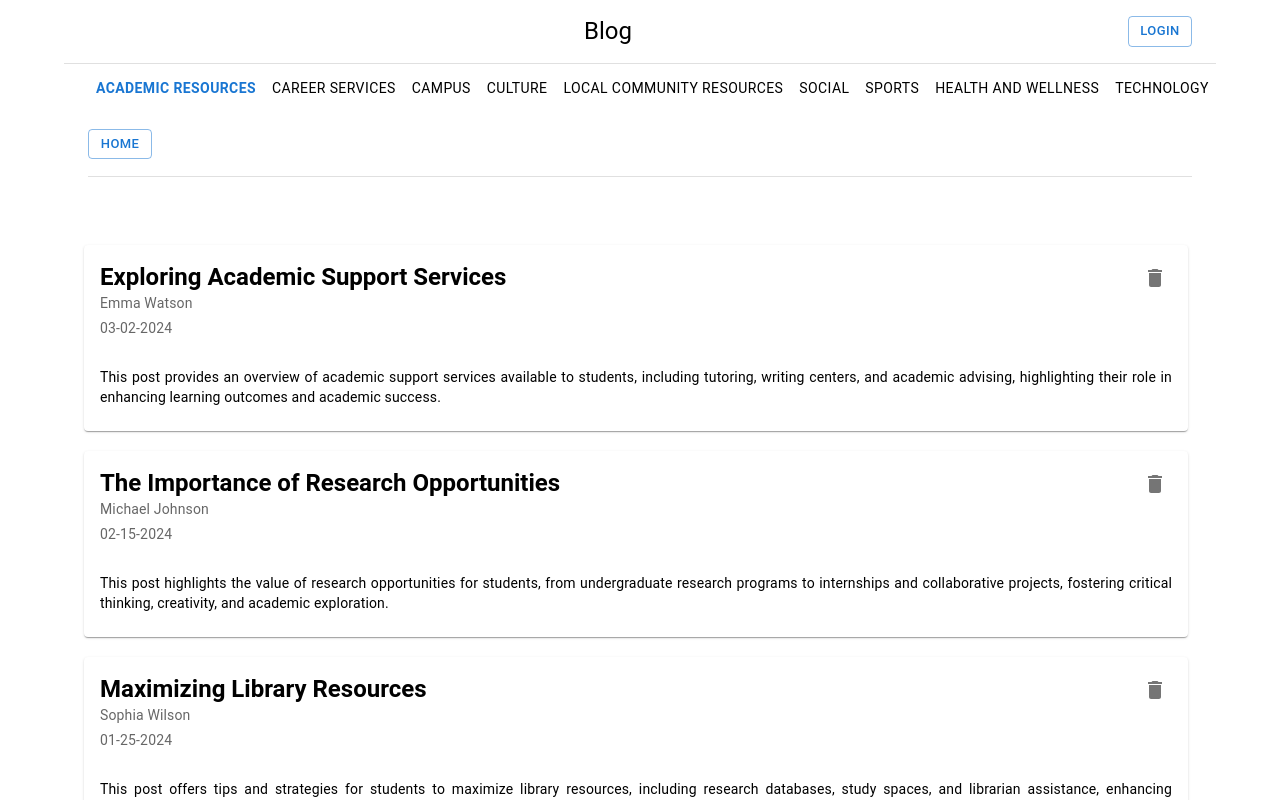
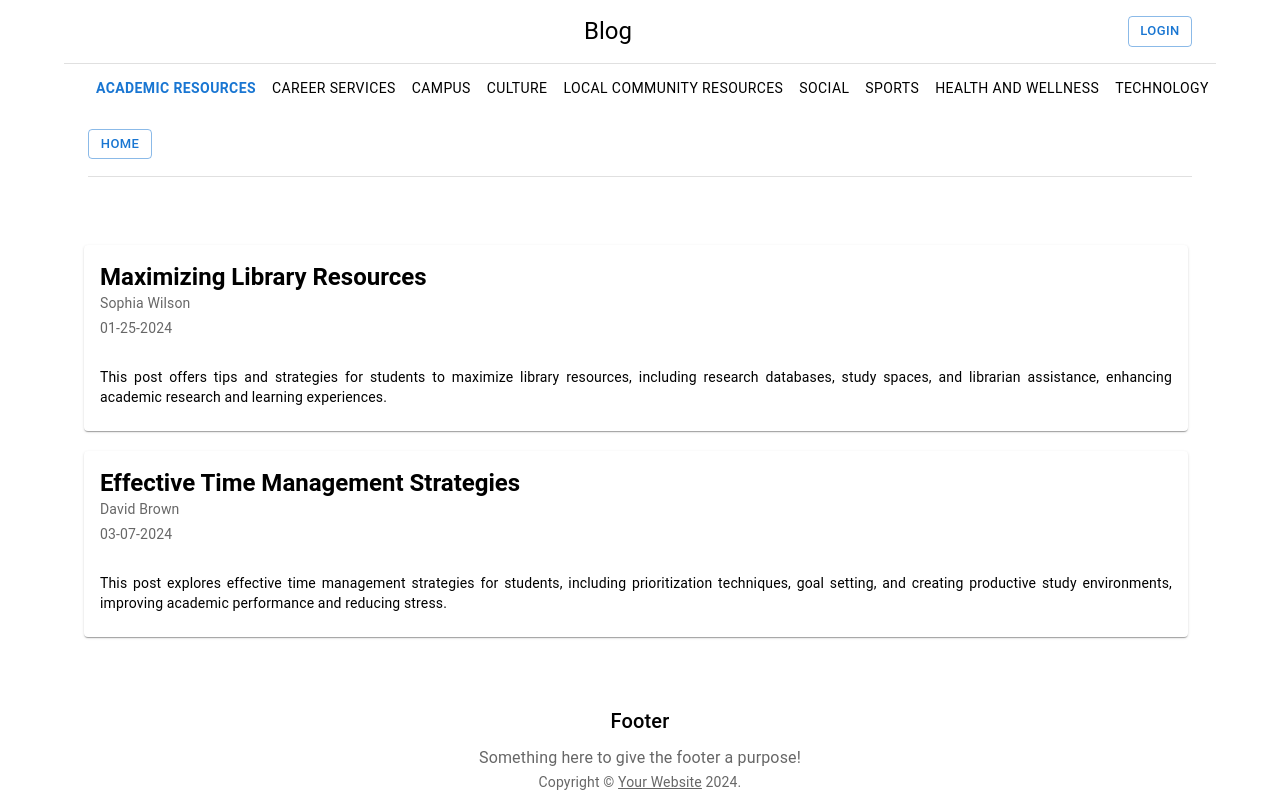
Before and after one commit to SaiReshma09/BloggingPlatform, a React (Create React App) app: page /content/23sd in a window 1280 px wide. Both pictures are taken after a click on the button "ACADEMIC RESOURCES". Shown: the top 800 px of the page. Built offline with nearby package versions, Linux system fonts and the light colour scheme.

Commit message:
moderator can delete

```diff
--- a/package.json
+++ b/package.json
@@ -12,6 +12,7 @@
     "@testing-library/jest-dom": "^5.17.0",
     "@testing-library/react": "^13.4.0",
     "@testing-library/user-event": "^13.5.0",
+    "json-server": "^1.0.0-alpha.23",
     "markdown-it": "^14.0.0",
     "markdown-to-jsx": "^7.3.2",
     "marked": "^12.0.0",
--- a/src/components/Content.js
+++ b/src/components/Content.js
@@ -40,6 +40,15 @@ const Content = () => {
     shortdescription: '',
     replies: []
   });
+
+  const user=localStorage.getItem('user');
+  var isuser = false;
+  if(user=='ytuig')
+  {
+    isuser=true;
+  } else{
+    isuser=false;
+  }
 
   useEffect(() => {
     // Find the post with the provided postId
@@ -119,13 +128,15 @@ const Content = () => {
             ...section,
             onClick: () => handleSectionClick(section.id),
           }))}
+          login={localStorage.getItem('login') === 'true'}
+          user={localStorage.getItem('user')}
           extra={
             <>
               <Button color="inherit" onClick={navigateHome}>Home</Button>
               <Button color="inherit" onClick={navigateToCreatePost}>Create</Button>
             </>
           }
-          showDeleteButton={true} // Pass showDeleteButton prop
+          showDeleteButton={isuser} // Pass showDeleteButton prop
           onDelete={handleDeletePost} // Pass onDelete prop with the delete function
         />
         <main>
--- a/src/components/ViewPostGrid.js
+++ b/src/components/ViewPostGrid.js
@@ -30,6 +30,7 @@ const ViewPostGrid = () => {
   const [deleteConfirmationOpen, setDeleteConfirmationOpen] = useState(false);
   const [deleteSuccess, setDeleteSuccess] = useState(false);
   const [postIdToDelete, setPostIdToDelete] = useState(null);
+  const user= localStorage.getItem('user')
 
   // Define sections state and setter
   const [sections, setSections] = useState([
@@ -108,7 +109,10 @@ const ViewPostGrid = () => {
           sections={sections.map((section) => ({
             ...section,
             onClick: () => handleSectionClick(section.id),
+
           }))}
+          login={localStorage.getItem('login') === 'true'}
+          user={localStorage.getItem('user')}
           extra={
             <>
               <Button color="inherit" onClick={navigateHome}>Home</Button>
@@ -138,9 +142,11 @@ const ViewPostGrid = () => {
                   </CardContent>
                 </Link>
                 <CardActions style={{ position: 'absolute', top: '5px', right: '5px' }}>
+                {user=='ytuig' ? (
                   <IconButton aria-label="delete" onClick={() => handleDelete(post.id)}>
-                    <DeleteIcon />
-                  </IconButton>
+                  <DeleteIcon />
+                </IconButton>
+                  ) : null}
                 </CardActions>
               </Card>
             ))
--- a/src/components/authentication/Login.js
+++ b/src/components/authentication/Login.js
@@ -45,14 +45,15 @@ function Login() {
     if(foundUser){
       if(foundUser.enabled){
 
-          if (username === 'moderator' && password === 'mpass') {
+          if (username === 'ytuig' && password === 'mpass') {
             // If correct, grant access and redirect to blog page
             localStorage.setItem('ytuig', 'moderator');
+            localStorage.setItem('user', 'ytuig');
             localStorage.setItem('login', true);
             navigate('/'); // Redirect to the blog page
           } else if (username === 'kpatel169' && password === 'spass') {
             // If correct, grant access and redirect to blog page
-            localStorage.setItem('user', 'student');
+            localStorage.setItem('user', 'kpatel169');
             localStorage.setItem('login', true);
             navigate('/'); // Redirect to the blog page
           } else {
--- a/src/data.json
+++ b/src/data.json
@@ -21,26 +21,6 @@
       "replies": [
         "The post is little small"
       ]
-    },
-    {
-      "id": "56yu",
-      "title": "Exploring Academic Support Services",
-      "topic": "academic-resources",
-      "content": "<h1 class=\"ql-align-justify\">Exploring Academic Support Services</h1><p class=\"ql-align-justify\"><br></p><p class=\"ql-align-justify\">Lorem ipsum dolor sit amet, consectetur adipiscing elit. Sed sit amet accumsan justo. Nullam euismod, ante at fringilla malesuada, dolor lectus tempor turpis, id scelerisque risus velit et ipsum. Sed pellentesque nisl vitae mi tincidunt, at varius justo blandit.</p>",
-      "author": "Emma Watson",
-      "shortdescription": "This post provides an overview of academic support services available to students, including tutoring, writing centers, and academic advising, highlighting their role in enhancing learning outcomes and academic success.",
-      "createdDate": "03-02-2024",
-      "replies": []
-    },
-    {
-      "id": "78tg",
-      "title": "The Importance of Research Opportunities",
-      "topic": "academic-resources",
-      "content": "<h1 class=\"ql-align-justify\">The Importance of Research Opportunities</h1><p class=\"ql-align-justify\"><br></p><p class=\"ql-align-justify\">Lorem ipsum dolor sit amet, consectetur adipiscing elit. Sed sit amet accumsan justo. Nullam euismod, ante at fringilla malesuada, dolor lectus tempor turpis, id scelerisque risus velit et ipsum. Sed pellentesque nisl vitae mi tincidunt, at varius justo blandit.</p>",
-      "author": "Michael Johnson",
-      "shortdescription": "This post highlights the value of research opportunities for students, from undergraduate research programs to internships and collaborative projects, fostering critical thinking, creativity, and academic exploration.",
-      "createdDate": "02-15-2024",
-      "replies": []
     },
     {
       "id": "90sd",
@@ -283,16 +263,6 @@
       "replies": []
     },
     {
-      "id": "34vc",
-      "title": "Exploring Alumni Networks",
-      "topic": "alumni",
-      "content": "<h1 class=\"ql-align-justify\">Exploring Alumni Networks</h1><p class=\"ql-align-justify\"><br></p><p class=\"ql-align-justify\">Lorem ipsum dolor sit amet, consectetur adipiscing elit. Sed sit amet accumsan justo. Nullam euismod, ante at fringilla malesuada, dolor lectus tempor turpis, id scelerisque risus velit et ipsum. Sed pellentesque nisl vitae mi tincidunt, at varius justo blandit.</p>",
-      "author": "Sophie Wilson",
-      "shortdescription": "This post explores the benefits of alumni networks and connections for current students, from mentorship opportunities and career advice to networking events and professional development resources, facilitating post-graduation success and community engagement.",
-      "createdDate": "02-15-2024",
-      "replies": []
-    },
-    {
       "id": "78fb",
       "title": "Navigating Post-Graduation Transitions",
       "topic": "alumni",
```
Also changed, not shown: 1 other file (tests, documents, lock files or other folders).
